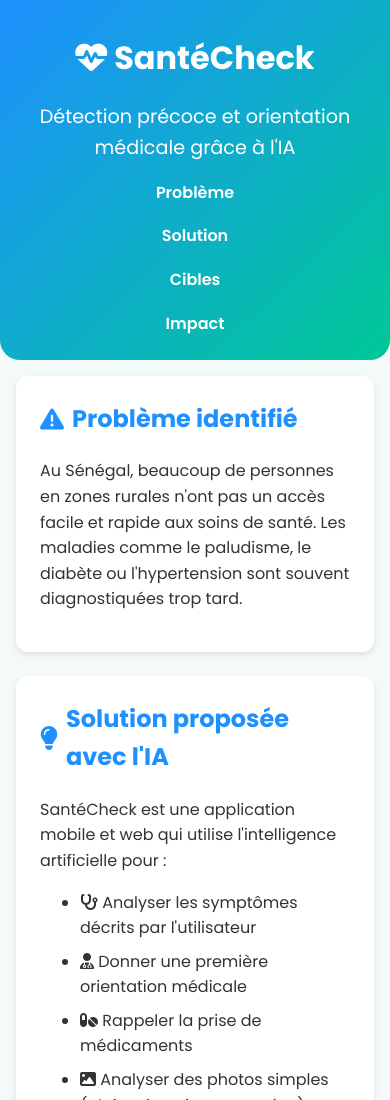
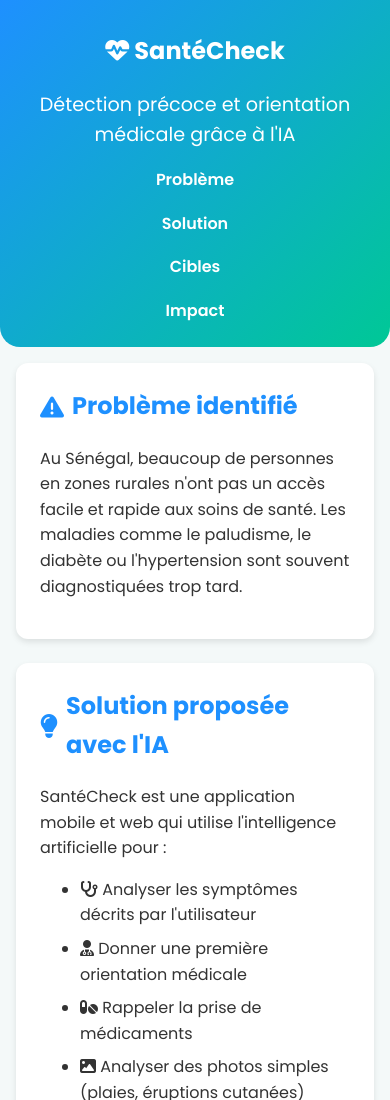
Before and after one commit to MAdiou16/simplon, a plain HTML site: page index.html in a window 390 px wide. Shown: the top 1100 px of the page. Drawn offline with Linux system fonts and the light colour scheme.

Commit message:
update a file css

```diff
--- a/style.css
+++ b/style.css
@@ -114,3 +114,9 @@
     gap: 10px;
   }
 }
+
+@media (max-width: 400px) {
+  header h1 {
+    font-size: 1.5rem;
+  }
+}
```
